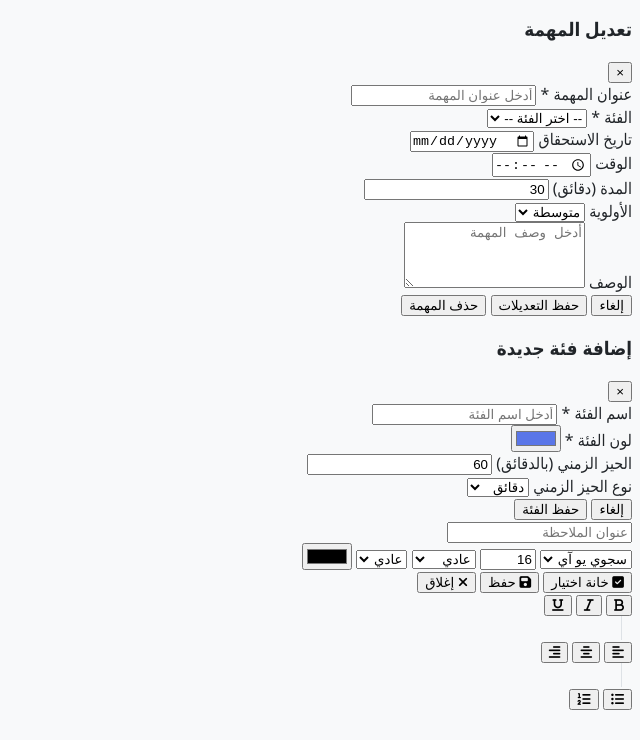
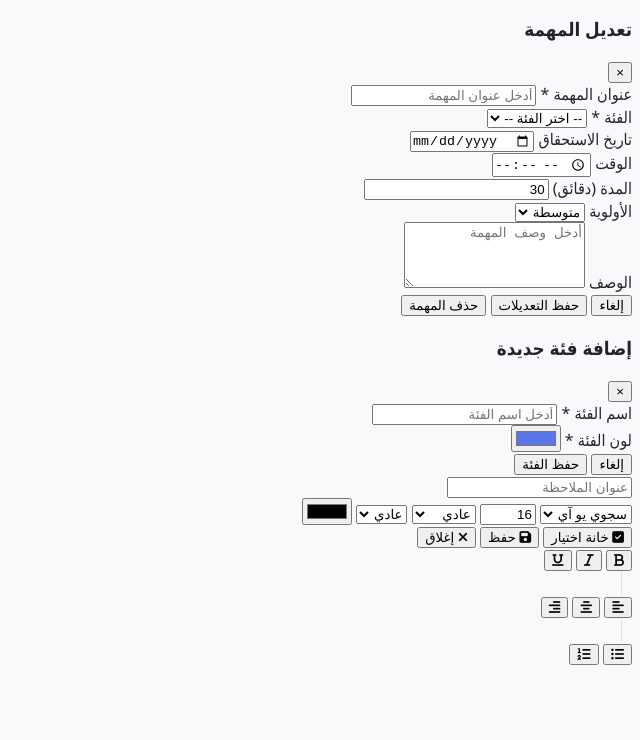
Before and after one commit to sara6442/test, a plain HTML site: page index.html in a window 1280 px wide. Shown: the part 1728-2468 px from the top of the page, without its empty margins (640-1280 px from the left). After the commit the page ends 2423 px from the top, so only its background shows below. Drawn offline with Linux system fonts and the light colour scheme.

Commit message:
Update index.html

```diff
--- a/index.html
+++ b/index.html
@@ -288,20 +288,7 @@
                         <input type="color" id="category-color" value="#5a76e8" required>
                     </div>
                 </form>
-                    </div>
-                  <!-- في نافذة الفئة، بعد حقل اللون -->
-                 <div class="form-group">
-                    <label for="category-timeframe">الحيز الزمني (بالدقائق)</label>
-                    <input type="number" id="category-timeframe" placeholder="أدخل الحيز الزمني بالدقائق" min="1" value="60">
-                </div>
-              <div class="form-group">
-                    <label for="category-timeframe-type">نوع الحيز الزمني</label>
-                    <select id="category-timeframe-type">
-                        <option value="minutes">دقائق</option>
-                        <option value="hours">ساعات</option>
-                        <option value="days">أيام</option>
-                </select>
-</div>
+            </div>
             <div class="modal-footer">
                 <button class="btn btn-secondary" id="cancel-category">إلغاء</button>
                 <button class="btn btn-primary" id="save-category">حفظ الفئة</button>
```
